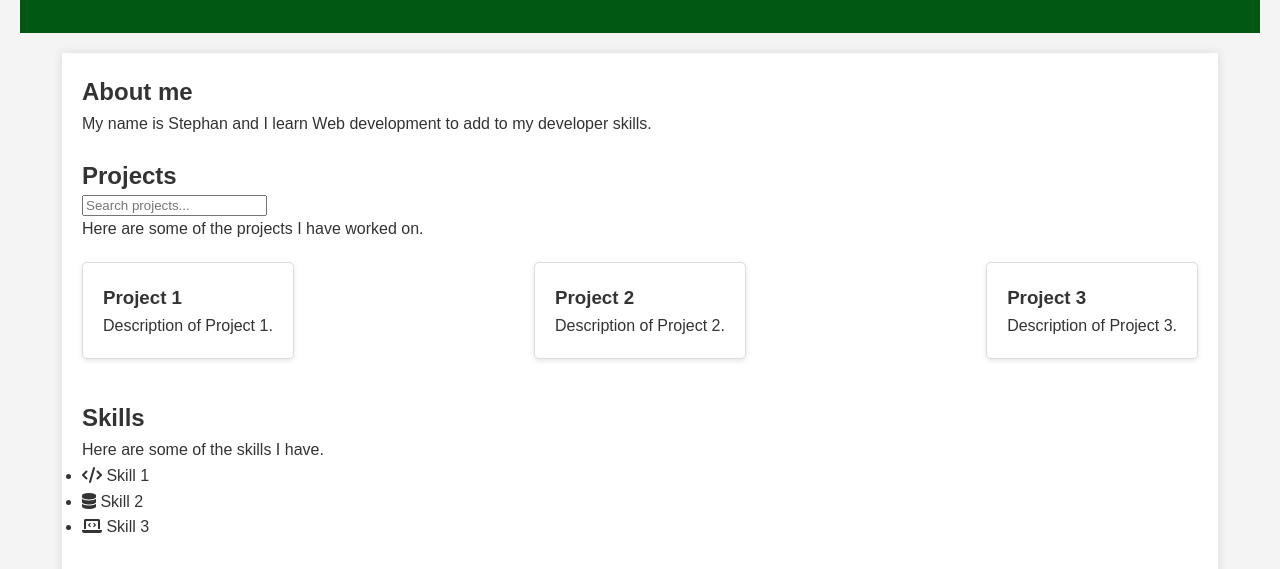
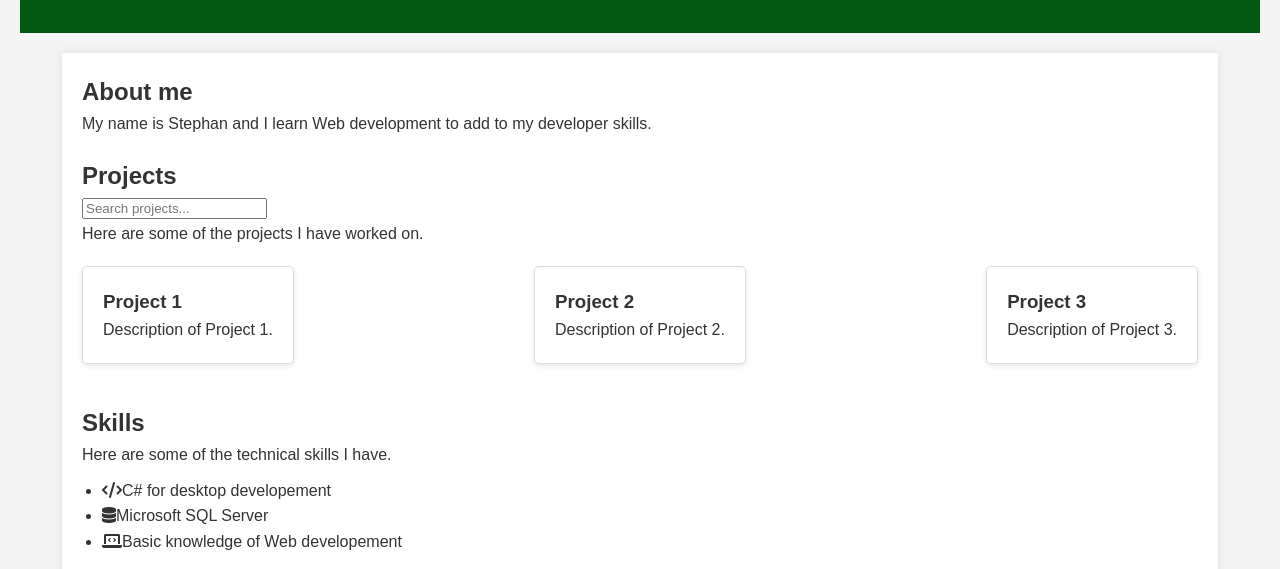
Before and after one commit to menzs2/IntroductionToWebDevelopement.GradedAssignment, a plain HTML site: page index.html in a window 1280 px wide. Shown: the part 137-706 px from the top of the page. Drawn offline with Linux system fonts and the light colour scheme.

Commit message:
style improvements

```diff
--- a/index.html
+++ b/index.html
@@ -18,7 +18,7 @@
             <h1>My portfolio</h1>
             <i id="hamburger" class="fas fa-bars"></i>
             <ul id="nav-menu">
-                <li class="current"><a href="index.html">Home</a></li>
+                <li class="current"><a href="#nav-menu">Home</a></li>
                 <li><a href="#about">About</a></li>
                 <li><a href="#Projects">Projects</a></li>
                 <li><a href="#skills">Skills</a></li>
@@ -52,11 +52,11 @@
         <section id="skills">
             <article>
                 <h2>Skills</h2>
-                <p>Here are some of the skills I have.</p>
+                <p>Here are some of the technical skills I have.</p>
                 <ul>
-                    <li><i class="fas fa-code"></i> Skill 1</li>
-                    <li><i class="fas fa-database"></i> Skill 2</li>
-                    <li><i class="fas fa-laptop-code"></i> Skill 3</li>
+                    <li><i class="fas fa-code"></i>C# for desktop developement</li>
+                    <li><i class="fas fa-database"></i>Microsoft SQL Server</li>
+                    <li><i class="fas fa-laptop-code"></i>Basic knowledge of Web developement</li>
                 </ul>
             </article>
         </section>
--- a/styles.css
+++ b/styles.css
@@ -96,11 +96,10 @@ section {
     align-self: start;
 }
 
-#Projects h2,
-#Projects input,
-#Projects p {
-    display: block;
-    /* Ensure the header, input, and paragraph are not flex items */
+@media (max-width: 600px) {
+    #Projects div {
+        flex-direction: column;
+    }
 }
 
 #Projects article {
@@ -120,6 +119,12 @@ section {
     margin-bottom: 0;
 }
 
+#skills ul {
+    margin-top: 10px;
+    margin-left: 20px;
+    /* Adjust the value as needed */
+}
+
 /* Contact section styling */
 #contact form {
     display: flex;
@@ -127,6 +132,7 @@ section {
     max-width: 600px;
     margin: 0 auto;
 }
+
 
 #contact label {
     margin-top: 10px;
```
